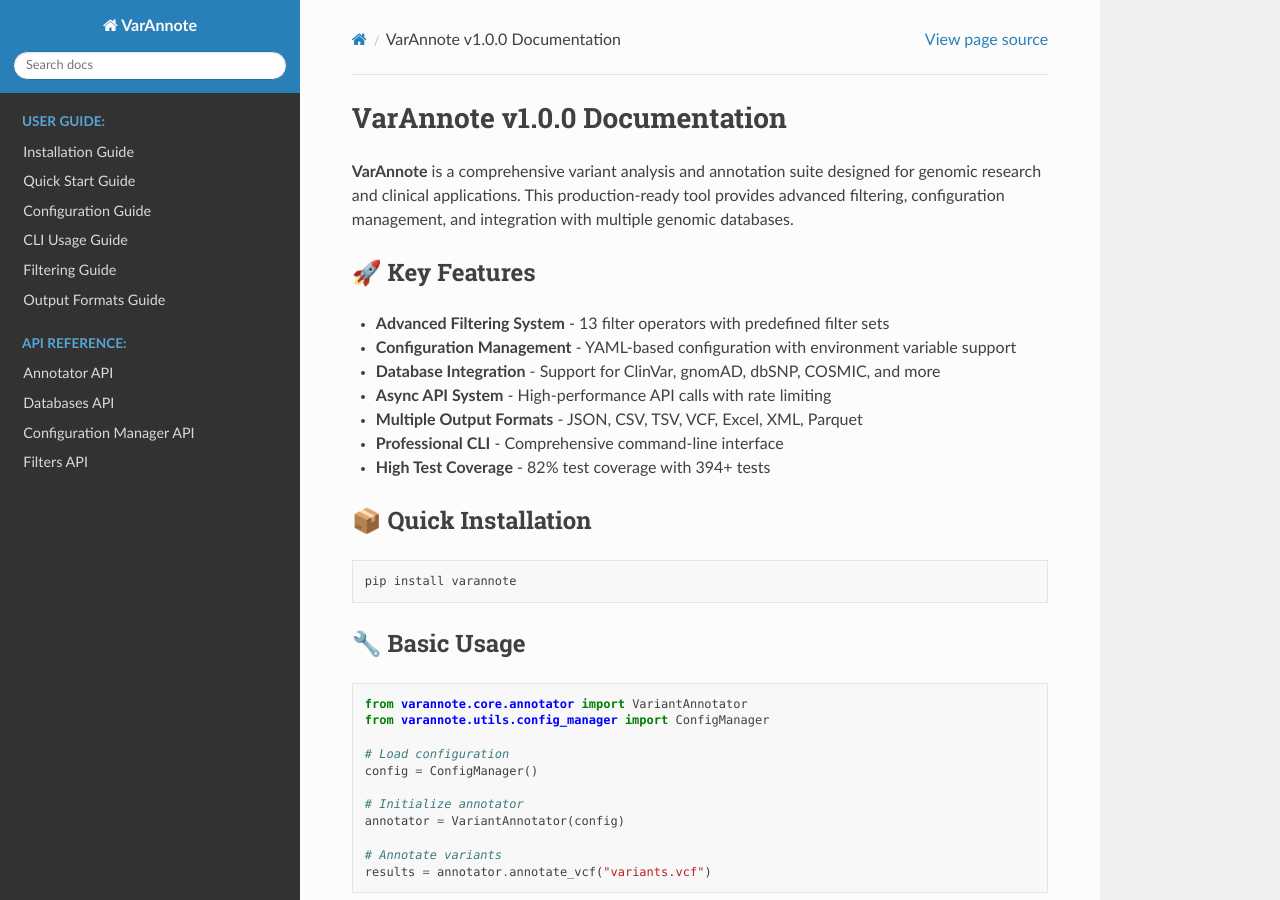
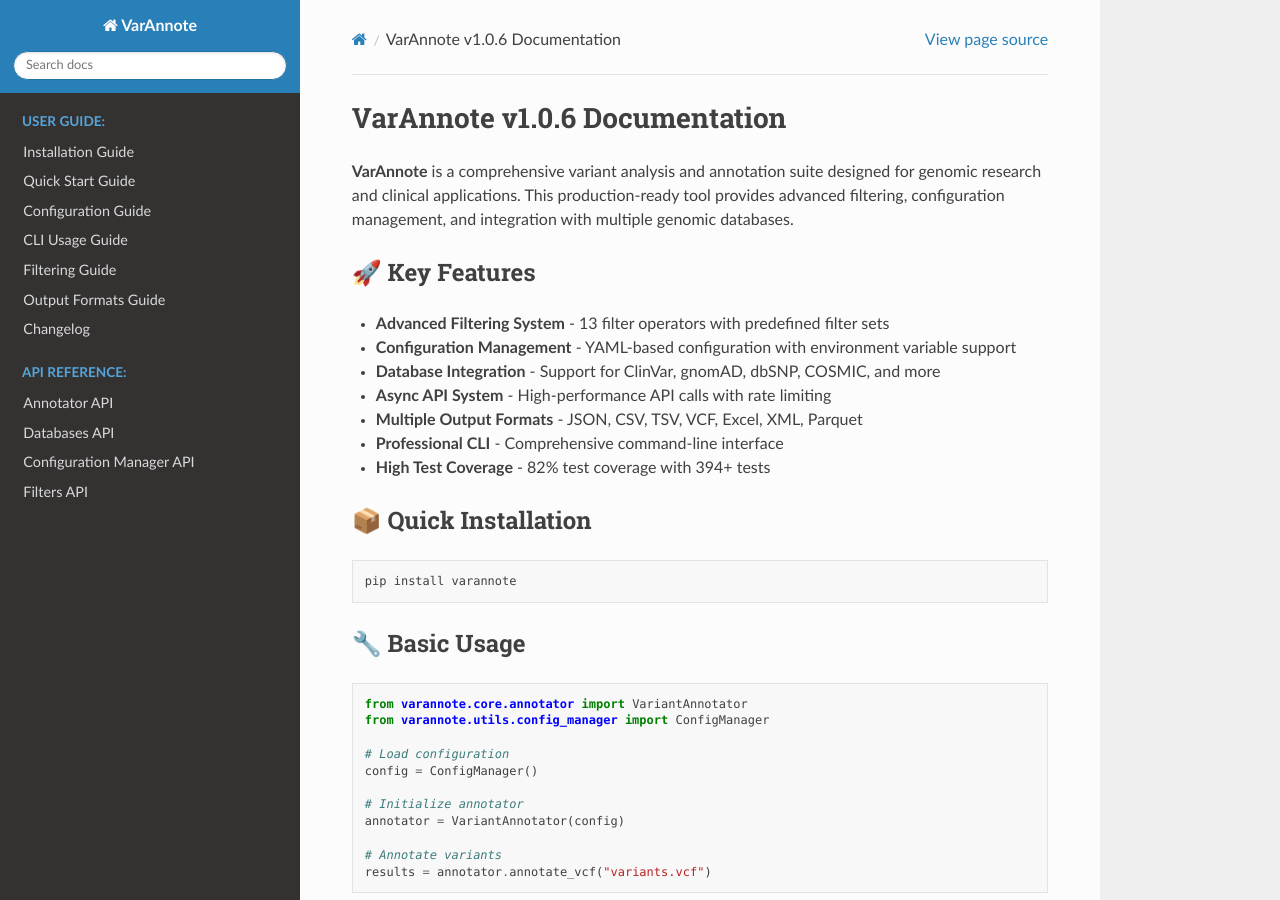
Before and after one commit to AtaUmutOZSOY/VarAnnote, a Sphinx documentation site: the page built from docs/source/index.rst, in a window 1280 px wide and 900 px high. Built offline with Sphinx 7.4.7 and the Read the Docs theme 3.1.0, drawn with Linux system fonts in a browser that asks for light colours; some of the changed text lies outside the part shown.

Commit message:
Update documentation to v1.0.6 - Updated version references, enhanced ReadTheDocs config, added changelog

```diff
--- a/docs/source/conf.py
+++ b/docs/source/conf.py
@@ -13,8 +13,8 @@ sys.path.insert(0, os.path.abspath('../../'))
 project = 'VarAnnote'
 copyright = '2025, Ata Umut ÖZSOY'
 author = 'Ata Umut ÖZSOY'
-release = '1.0.0'
-version = '1.0.0'
+release = '1.0.6'
+version = '1.0.6'
 
 # -- General configuration ---------------------------------------------------
 # https://www.sphinx-doc.org/en/master/usage/configuration.html#general-configuration
--- a/docs/source/index.rst
+++ b/docs/source/index.rst
@@ -3,7 +3,7 @@
    You can adapt this file completely to your liking, but it should at least
    contain the root `toctree` directive.
 
-VarAnnote v1.0.0 Documentation
+VarAnnote v1.0.6 Documentation
 ===============================
 
 **VarAnnote** is a comprehensive variant analysis and annotation suite designed for genomic research and clinical applications. This production-ready tool provides advanced filtering, configuration management, and integration with multiple genomic databases.
@@ -56,6 +56,7 @@ VarAnnote v1.0.0 Documentation
    cli_usage
    filtering
    output_formats
+   changelog
 
 .. toctree::
    :maxdepth: 2
--- a/pyproject.toml
+++ b/pyproject.toml
@@ -4,10 +4,10 @@ build-backend = "setuptools.build_meta"
 
 [project]
 name = "varannote"
-version = "1.0.0"
+version = "1.0.6"
 description = "Comprehensive Variant Analysis & Annotation Suite"
 readme = "README.md"
-license = {text = "MIT"}
+license = "MIT"
 authors = [
     {name = "Ata Umut ÖZSOY", email = "ataumut7@gmail.com"}
 ]
@@ -52,7 +52,7 @@ Repository = "https://github.com/AtaUmutOZSOY/VarAnnote"
 Documentation = "https://varannote.readthedocs.io/"
 "Bug Tracker" = "https://github.com/AtaUmutOZSOY/VarAnnote/issues"
 
-[project.scripts]
+[project.entry-points."console_scripts"]
 varannote = "varannote.cli:main"
 variant-annotator = "varannote.tools.annotator:main"
 pathogenicity-predictor = "varannote.tools.pathogenicity:main"
--- a/varannote/__init__.py
+++ b/varannote/__init__.py
@@ -8,7 +8,7 @@ Author: Ata Umut ÖZSOY
 License: MIT
 """
 
-__version__ = "1.0.0"
+__version__ = "1.0.6"
 __author__ = "Ata Umut ÖZSOY"
 __email__ = "ataumut7@gmail.com"
 
```
Also changed, not shown: README.md (+43 -0 lines), docs/requirements.txt (+4 -4 lines), docs/source/changelog.rst (added, +82 -0 lines), setup.py (+2 -12 lines), .readthedocs.yaml, 1 other file.
